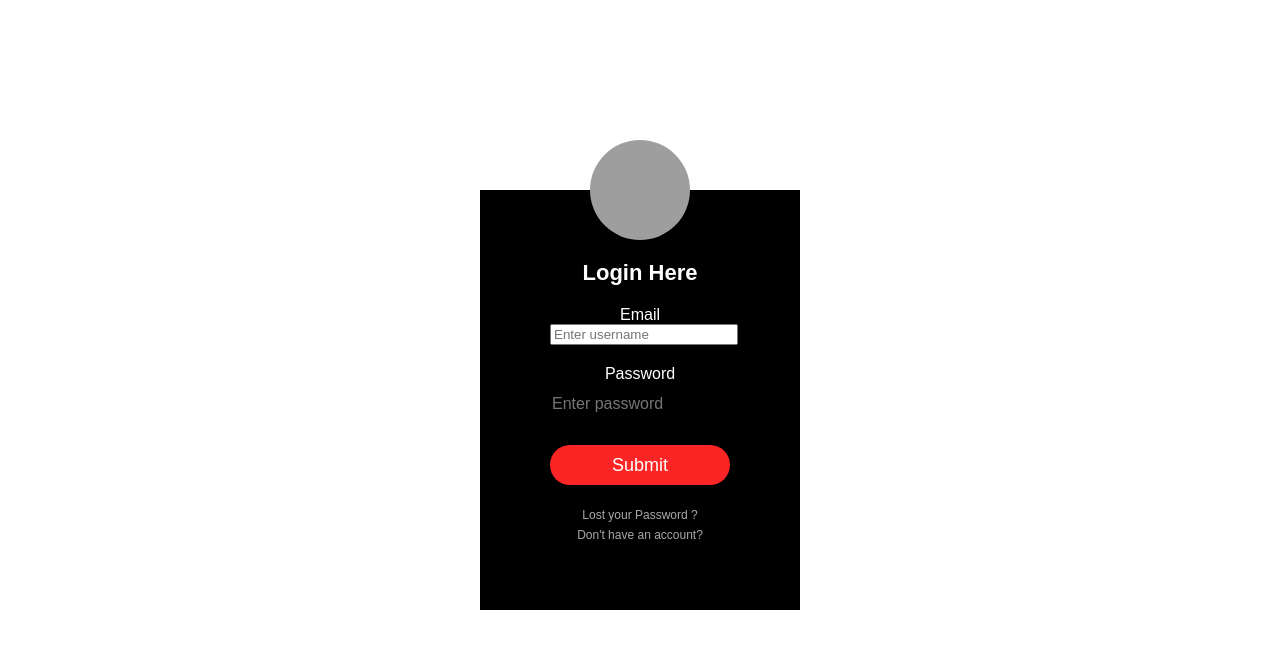
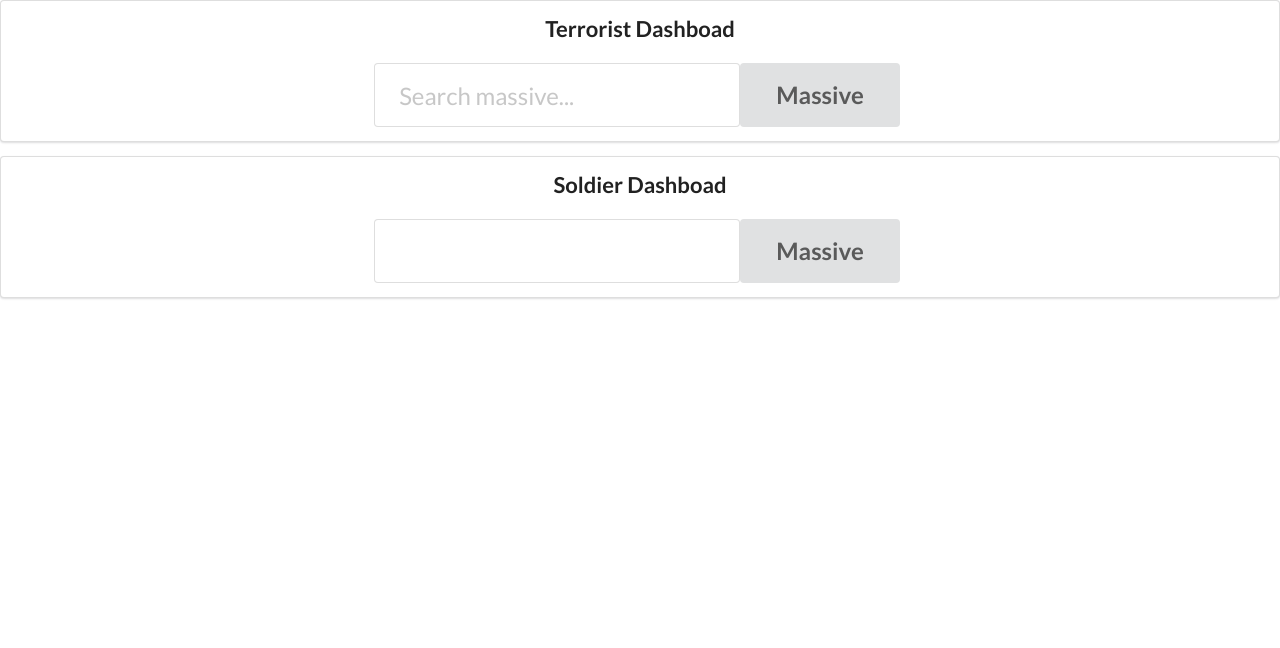
Before and after one commit to minhajspace/the_tarzan_way, a React (Create React App) app: page / in a window 1280 px wide. Shown: the top 648 px of the page. Built offline with nearby package versions, Linux system fonts and the light colour scheme; grey boxes are pictures that could not be loaded.

Commit message:
Soldier and Terrorist Component created

```diff
--- a/public/index.html
+++ b/public/index.html
@@ -10,6 +10,10 @@
       content="Web site created using create-react-app"
     />
     <link rel="apple-touch-icon" href="%PUBLIC_URL%/logo192.png" />
+    <link
+      rel="stylesheet"
+      href="https://cdnjs.cloudflare.com/ajax/libs/semantic-ui/2.4.1/semantic.min.css"
+    />
     <!--
       manifest.json provides metadata used when your web app is installed on a
       user's mobile device or desktop. See https://developers.google.com/web/fundamentals/web-app-manifest/
--- a/src/App.js
+++ b/src/App.js
@@ -1,12 +1,17 @@
 import React from 'react';
 import Login from './component/login'
+import Terroist from './component/Terrorist';
+import Soldier from './component/Soldier'
 
 import './App.css';
 
 function App() {
   return (
     <div >
-      <Login />
+      {/* <Login /> */}
+      <Terroist />
+      <Soldier />
+
     </div>
   );
 }
--- /dev/null
+++ b/src/component/Soldier.js
@@ -0,0 +1,28 @@
+import React from 'react';
+
+const Soldier = () => {
+    return (
+
+        <div className="ui segment">
+            <center>
+                <h1>Soldier Dashboad</h1>
+
+                <div className="ui massive icon input" >
+                    <input type="text" placeholder="" />
+                    <button className="massive ui button">
+                        Massive
+</button>
+                </div>
+
+            </center>
+
+        </div>
+
+
+
+
+    )
+
+
+}
+export default Soldier;
--- /dev/null
+++ b/src/component/Terrorist.js
@@ -0,0 +1,21 @@
+import React from 'react';
+
+const Terrorist = () => {
+    return (
+        <div className="ui segment">
+            <center>
+                <h1>Terrorist Dashboad</h1>
+                <div className="ui massive icon input">
+                    <input type="text" placeholder="Search massive..." />
+                    <button className="massive ui button">
+                        Massive
+                    </button>
+
+                </div>
+            </center>
+
+        </div>
+
+    )
+}
+export default Terrorist;
```
